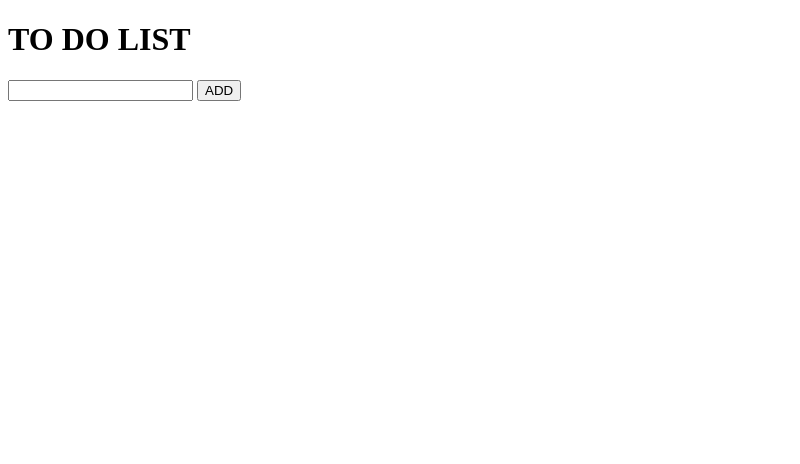
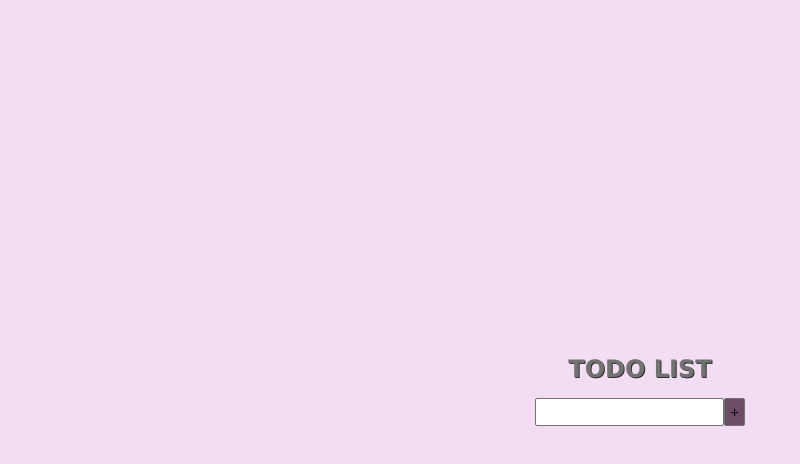
Before and after one commit to Ximena-21/toDoList, a plain HTML site: page index.html in a window 1280 px wide. Shown: the whole page, without its empty margins (0-800 px from the left). Drawn offline with Linux system fonts and the light colour scheme.

Commit message:
agregue estilos al input y boton del input

```diff
--- a/index.html
+++ b/index.html
@@ -5,13 +5,14 @@
     <meta http-equiv="X-UA-Compatible" content="IE=edge">
     <meta name="viewport" content="width=device-width, initial-scale=1.0">
     <title>TODOLIST</title>
+    <link rel="stylesheet" href="style.css">
 </head>
 <body>
-    <h1>TO DO LIST</h1>
+    <h1>TODO LIST</h1>
     <div class="containerPpal">
         <div class="entryTask">
             <input type="text" class="inputTask">
-            <button class="buttonAdd">ADD</button>
+            <button class="buttonAdd">+</button>
         </div>
         <div class="containerTasks">
 
--- a/style.css
+++ b/style.css
@@ -0,0 +1,59 @@
+*{
+    box-sizing: border-box;
+    padding: 0;
+    margin: 0;
+}
+
+
+body{
+    width: 100%;
+    height: 100vh;
+    display: flex;
+    justify-content: center;
+    align-items: center;
+    flex-direction: column;
+    background: rgb(243, 221, 243);
+}
+
+h1{
+    font-family:Verdana, Geneva, Tahoma, sans-serif ;
+    color: rgb(114, 114, 114);
+    text-shadow: 1px 0.5px rgba(16, 16, 16, 0.844);
+    font-size: 24px;
+    padding-bottom: 15px;
+}
+.containerPpal{
+    display: flex;
+    justify-content: center;
+    align-items: center;
+    flex-direction: column;
+}
+.entryTask{
+    display: flex;
+    flex-direction: row;
+    margin-bottom: 20px;
+}
+
+.buttonAdd{
+    outline: none;
+    background-color: rgb(107, 77, 102);
+    border: 0.5px groove rgb(114, 114, 114);
+    padding: 5px;
+    border-radius: 2px;
+    font-size: 14px;
+    cursor: pointer;
+}
+
+.buttonAdd:hover{
+    background-color:  rgb(150, 103, 142);
+}
+
+.inputTask{
+    outline: none;
+    border-radius: 2px;
+    border: 1px solid rgb(114, 114, 114);
+    padding: 5px;
+    font-family:'Courier New', Courier, monospace;
+    font-size: 14px;
+
+}
```
